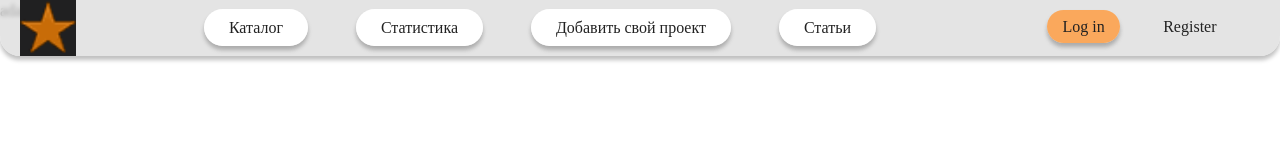
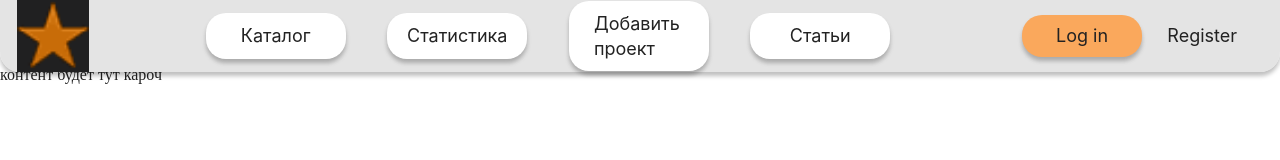
Before and after one commit to dudeFromTheInternet/charity-aggregator, a website built with webpack: page index.html in a window 1280 px wide. Shown: the top 160 px of the page. Built offline with nearby package versions, Linux system fonts and the light colour scheme.

Commit message:
some adaptivity

```diff
--- a/css/style.css
+++ b/css/style.css
@@ -1,5 +1,5 @@
 body{
-  margin: 0;
+  margin: 5% 0 0;
 }
 .header-main{
   display: flex;
@@ -9,7 +9,7 @@ body{
 
   position: fixed;
   width: 100%;
-  height: 7%;
+  height: 9%;
   left: 0;
   top: 0;
   background: rgba(217, 217, 217, 0.7);
@@ -18,23 +18,20 @@ body{
 
   border-radius: 0 0 20px 20px;
 }
-
-.navmenu{
+.header-main ul{
   display: flex;
   flex-direction: row;
   justify-content: space-evenly;
   align-content: center;
   margin: 0;
   list-style: none;
+}
+.navmenu{
+
   width: 60vw;
   height: 100%;
 }
 .authmenu{
-  display: flex;
-  flex-direction: row;
-  justify-content: space-evenly;
-  align-content: center;
-  list-style: none;
   width: 20vw;
   height: 100%;
 }
@@ -48,8 +45,15 @@ body{
   justify-content: center;
   height: 100%;
 }
-.navmenu li{
+.header-main li{
   align-content: center;
+}
+.header-main a{
+  width: 7vw;
+  display: flex;
+  justify-content: center;
+  font-family: Inter, serif;
+  font-size: 18px;
 }
 html {
   color: #222;
@@ -68,7 +72,7 @@ html {
   background-color: white;
   border-radius: 20px;
   padding: 10px 25px 10px 25px;
-  width: 25%;
+  width: 25vw;
   box-shadow: 0 4px 4px rgba(0, 0, 0, 0.25);
 }
 footer{
--- a/index.html
+++ b/index.html
@@ -4,7 +4,7 @@
 <head>
   <meta charset="utf-8">
   <meta name="viewport" content="width=device-width, initial-scale=1">
-  <title></title>
+  <title>Д.А.Б.Р.О.</title>
   <link rel="stylesheet" href="css/style.css">
   <meta name="description" content="">
 
@@ -29,7 +29,7 @@
       <ul class="navmenu">
         <li><a class="menu">Каталог</a></li>
         <li><a class="menu">Статистика</a></li>
-        <li><a class="menu">Добавить свой проект</a></li>
+        <li><a class="menu">Добавить проект</a></li>
         <li><a class="menu">Статьи</a></li>
       </ul>
     </nav>
@@ -42,7 +42,7 @@
   </header>
   <script src="js/app.js"></script>
   <div style="height: 2000px">
-    adaasddasd
+    контент будет тут кароч
   </div>
 
   <footer>
```
Also changed, not shown: 404.html (+1 -0 lines), catalogue.html (added, +36 -0 lines).
